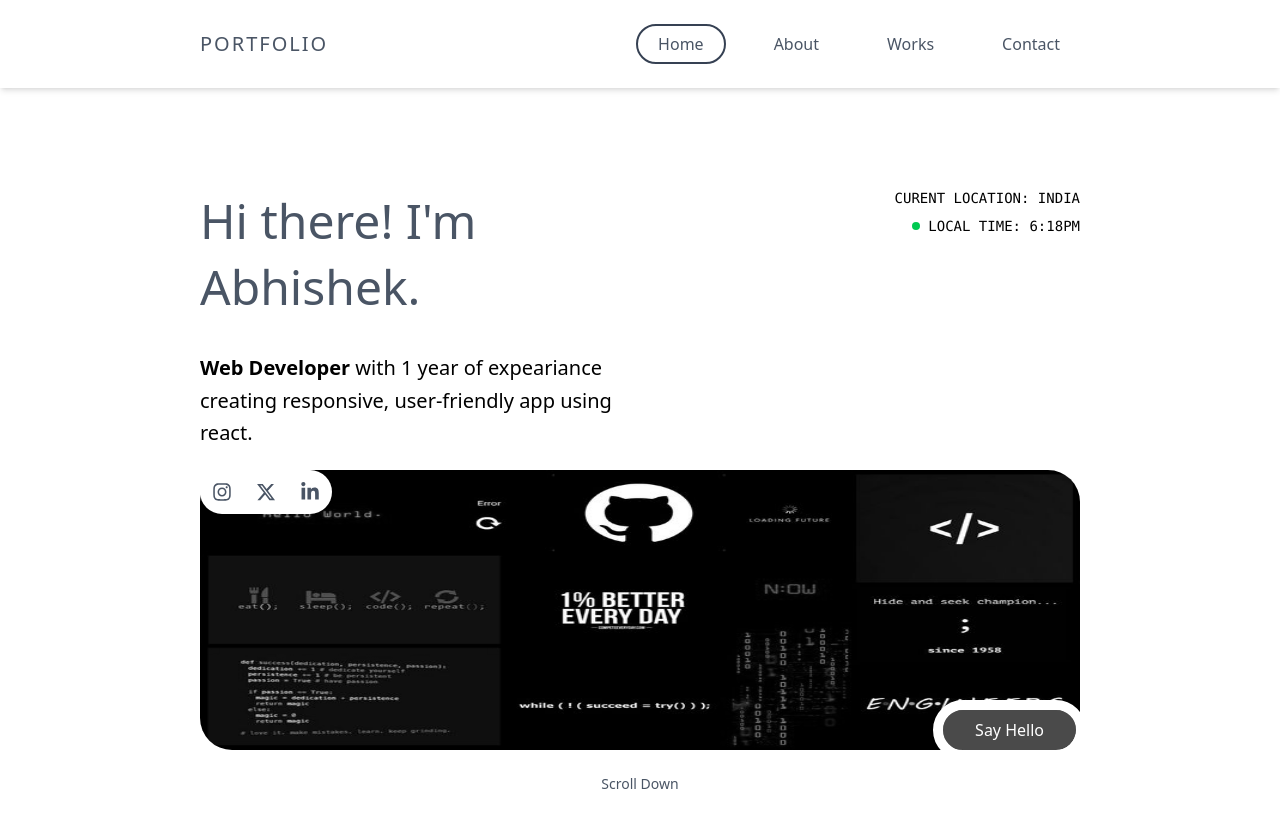
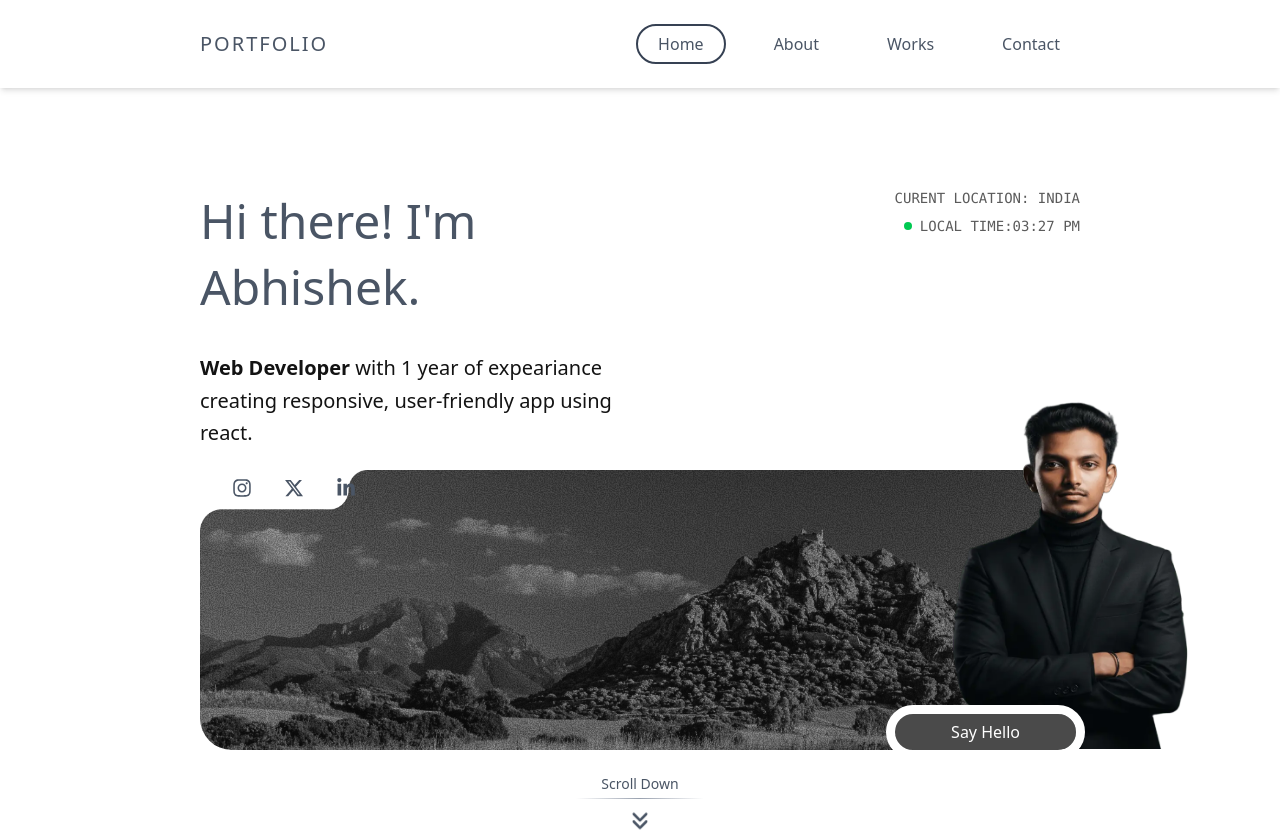
Before and after one commit to abhishekkarayil/portfolio, a React (Vite) app: page / in a window 1280 px wide. Before the commit the page ends 800 px from the top, so only its background shows below. Built offline with nearby package versions, Linux system fonts and the light colour scheme.

Commit message:
bg and potriat created

```diff
--- a/src/Components/Home/Home.jsx
+++ b/src/Components/Home/Home.jsx
@@ -2,10 +2,11 @@ import React from 'react'
 import { FaBeer } from "react-icons/fa";
 import { FaXTwitter } from "react-icons/fa6";
 import { FaLinkedinIn } from "react-icons/fa";
-import bgImage from "../../assets/Images/gb4.jpg";
-
-
+import bgImage from "../../assets/Images/Subtract.webp";
+import ptImage from "../../assets/Images/abhishek.webp"
+import { FaAnglesDown } from "react-icons/fa6";
 import { FaInstagram } from "react-icons/fa";
+import Time from './Time';
 
 
 
@@ -19,19 +20,20 @@ const Home = () => {
         <div className='flex pt-25 w-full '>
           <div className='flex flex-col w-full space-y-4 max-w-3xl'>
             <h1 className=' text-gray-600 text-5xl font-medium leading-snug'>Hi there! I'm Abhishek.</h1>
-            <p className='text-xl max-w-130 leading-relaxed mt-4 '><span className='font-semibold'>Web Developer</span> with 1 year of expeariance creating responsive, user-friendly app using react.</p>
+            <p className='text-xl max-w-130 text-[#131313] leading-relaxed mt-4 '><span className='font-semibold'>Web Developer</span> with 1 year of expeariance creating responsive, user-friendly app using react.</p>
           </div>
-          <div className='flex flex-col items-end w-full text-right text-grey-300 text-sm space-y-2 font-mono'>
+          <div className='flex flex-col items-end w-full text-right text-[#5B5B5B] text-sm space-y-2 font-mono'>
             <p>CURENT LOCATION: INDIA</p>
             <p className='flex items-center '>
-              <span className='w-2 h-2 bg-green-500 rounded-full mr-2'></span>LOCAL TIME: 6:18PM</p>
+              <span className='w-2 h-2 bg-green-500 rounded-full mr-2'></span>LOCAL TIME: <Time/></p>
 
           </div>
         </div>
 
         <div className='w-full flex  relative  mt-5 '>
-          <img src={bgImage} alt="Abhishek" className='bg-cover grayscale-100 rounded-4xl w-full h-70' />
-          <div className=' absolute  flex gap-6 text-xl text-gray-600 bg-white rounded-3xl p-3'>
+          <img src={bgImage} alt="Background" className='bg-cover grayscale-100 rounded-4xl w-full h-70' />
+
+          <div className=' absolute  flex gap-8 text-xl text-gray-600 ml-6 rounded-3xl p-2'>
             <a href="https://instagram.com" target='_blank' rel='noreferrer'>
               <FaInstagram className='hover:text-black' /> </a>
             <a href="https://twitter.com" target='_blank' rel='noreferrer'>
@@ -39,19 +41,23 @@ const Home = () => {
             <a href="https://linkedin.com" target='_blank' rel='noreferrer'>
               <FaLinkedinIn className='hover:text-black' /></a>
           </div>
-          <button className='absolute bg-[#4A4A4A] text-white px-8 py-2 outline-10 outline-white rounded-4xl bottom-0 right-1'>Say Hello</button>
-
+          <img src={ptImage} alt="abhishek" className='absolute w-[300px] h-[350px] ml-180 bottom-[0.5px]' />
+          <button className='absolute bg-[#4A4A4A] text-white px-14 py-1.5 rounded-4xl bottom-0 right-1 outline-white outline-9 hover:bg-[#464444] hover:cursor-pointer'>Say Hello</button>
 
         </div>
 
       </div>
-      <div class="text-center mt-6">
+      <div class="text-center mt-6 flex flex-col items-center gap-1">
     <p class="text-sm text-gray-600">Scroll Down</p>
+    <div className="w-32 h-[1.5px] bg-gradient-to-r from-transparent via-gray-400 to-transparent"></div>
+    <FaAnglesDown className='text-xl text-gray-600 mt-2 animate-bounce' />
   </div>
+    </section>
 
 
 
-    </section>
+
+
   )
 }
 
--- /dev/null
+++ b/src/Components/Home/Time.jsx
@@ -0,0 +1,23 @@
+import React,{useState,useEffect} from 'react'
+
+function Time() {
+    const [Timer, setTimer] = useState(new Date());
+
+    useEffect(() => {
+        const interval = setInterval(() => {
+            setTimer(new Date());
+        }, 1000);
+
+        return () => {
+            clearInterval(interval);
+        };
+    }, []);
+    const formattedTime = Timer.toLocaleTimeString([], { hour: '2-digit', minute: '2-digit' });
+
+
+  return (
+    <div>{formattedTime}</div>
+  )
+}
+
+export default Time
```
Also changed, not shown: src/assets/Images/Subtract.webp (added), src/assets/Images/abhishek.webp (added).
